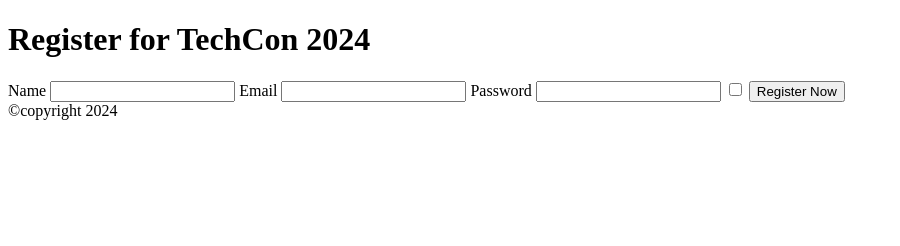
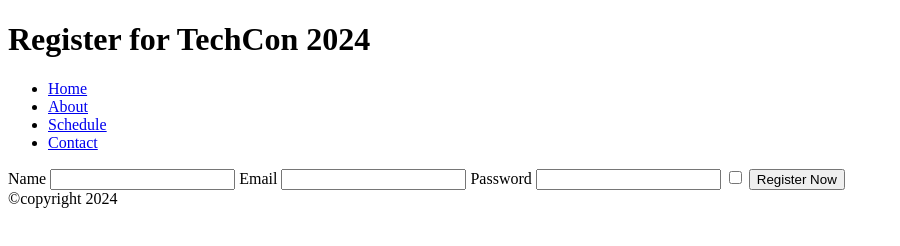
Before and after one commit to sadeemmuk/TechCon_HTML, a plain HTML site: page techcon_website/register.html in a window 1280 px wide. Shown: the whole page, without its empty margins (0-900 px from the left). Drawn offline with Linux system fonts and the light colour scheme.

Commit message:
edit register file

```diff
--- a/techcon_website/register.html
+++ b/techcon_website/register.html
@@ -9,6 +9,14 @@
     <header>
         <h1>Register for TechCon 2024</h1>
     </header>
+    <nav>
+        <ul>
+            <li><a href="index.html">Home</a></li>
+            <li><a href="about.html">About</a></li>
+            <li><a href="schedule.html">Schedule</a></li>
+            <li><a href="contact.html">Contact</a></li>
+        </ul>
+    </nav>
     <main>
         <form action="/submit-form" method="get">
             <label for="name">Name</label>
```
